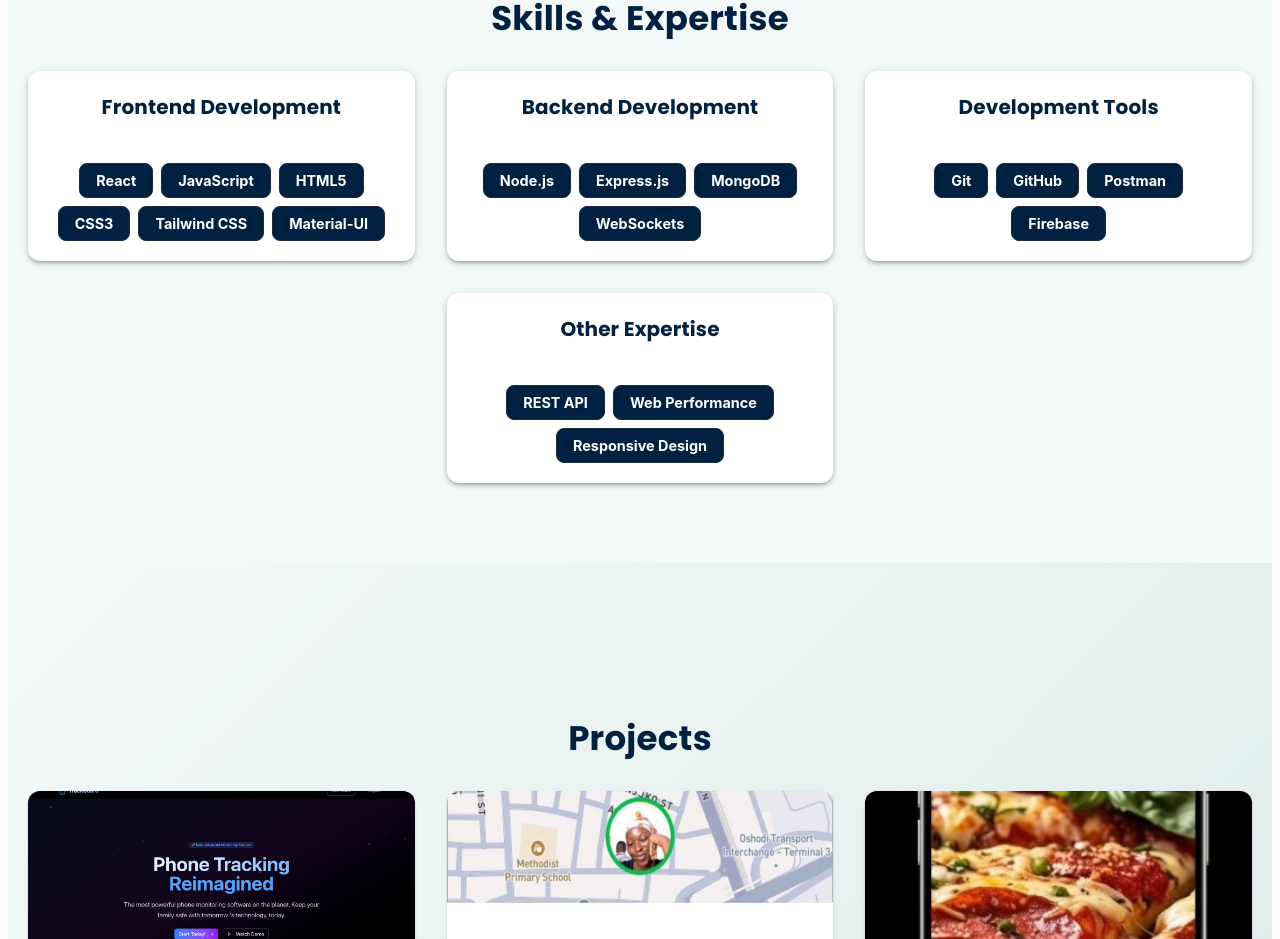
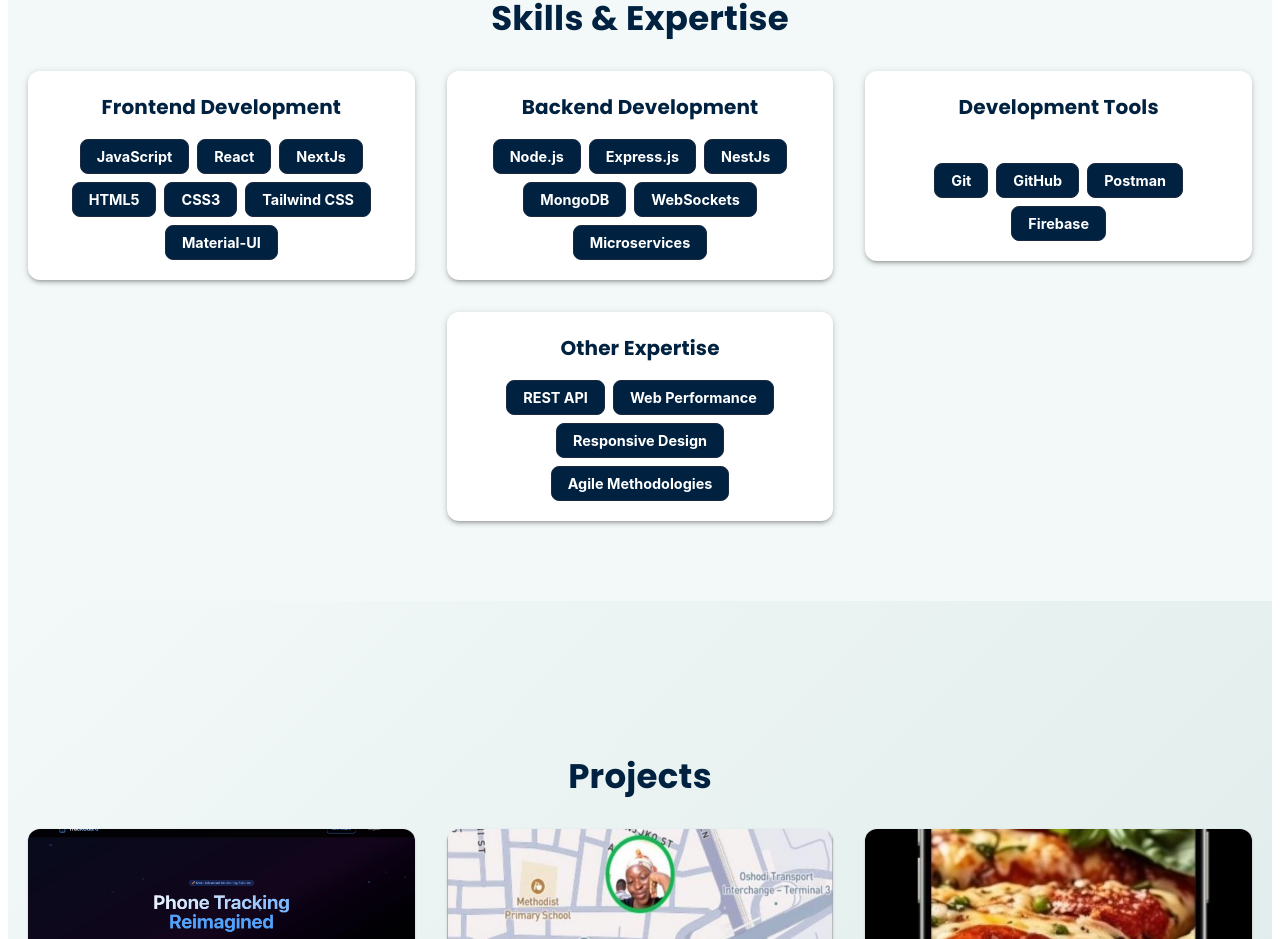
Before and after one commit to PeaceEgo/MyPortfolio, a React (Vite) app: page / in a window 1280 px wide. Shown: the part 1795-2734 px from the top of the page. Built offline with nearby package versions, Linux system fonts and the light colour scheme.

Commit message:
updated projects

```diff
--- a/src/components/skills.jsx
+++ b/src/components/skills.jsx
@@ -3,10 +3,10 @@ import { Box, Typography, Grid, Paper } from "@mui/material";
 import { motion } from "framer-motion";
 
 const skills = {
-  "Frontend Development": ["React", "JavaScript", "HTML5", "CSS3", "Tailwind CSS", "Material-UI"],
-  "Backend Development": ["Node.js", "Express.js", "MongoDB", "WebSockets"],
+  "Frontend Development": [ "JavaScript","React","NextJs", "HTML5", "CSS3", "Tailwind CSS", "Material-UI"],
+  "Backend Development": ["Node.js", "Express.js","NestJs" , "MongoDB", "WebSockets", "Microservices"],
   "Development Tools": ["Git", "GitHub", "Postman", "Firebase"],
-  "Other Expertise": ["REST API", "Web Performance", "Responsive Design"],
+  "Other Expertise": ["REST API", "Web Performance", "Responsive Design", "Agile Methodologies"],
 };
 
 const Skills = ({ isDarkMode }) => {
```
